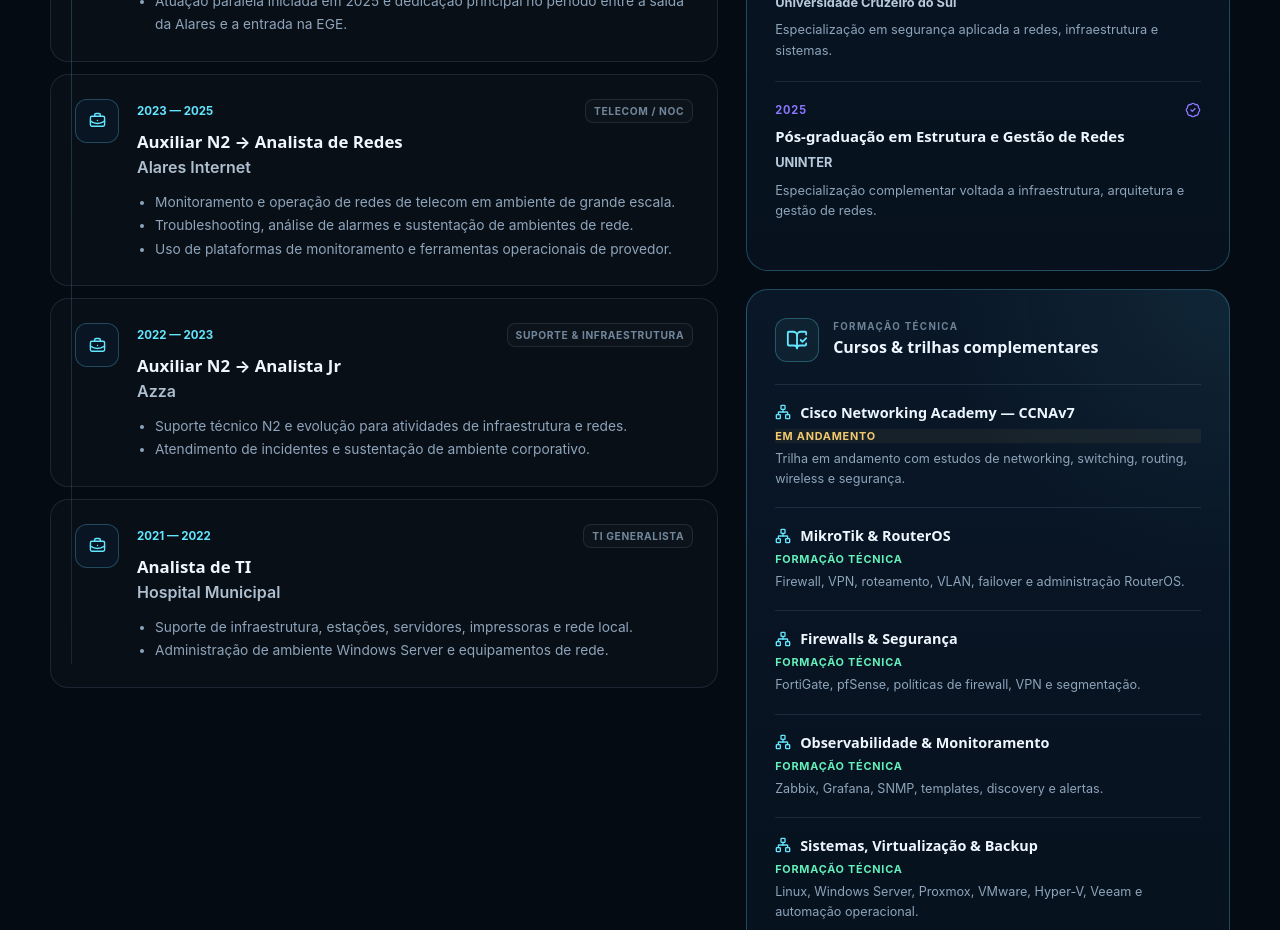
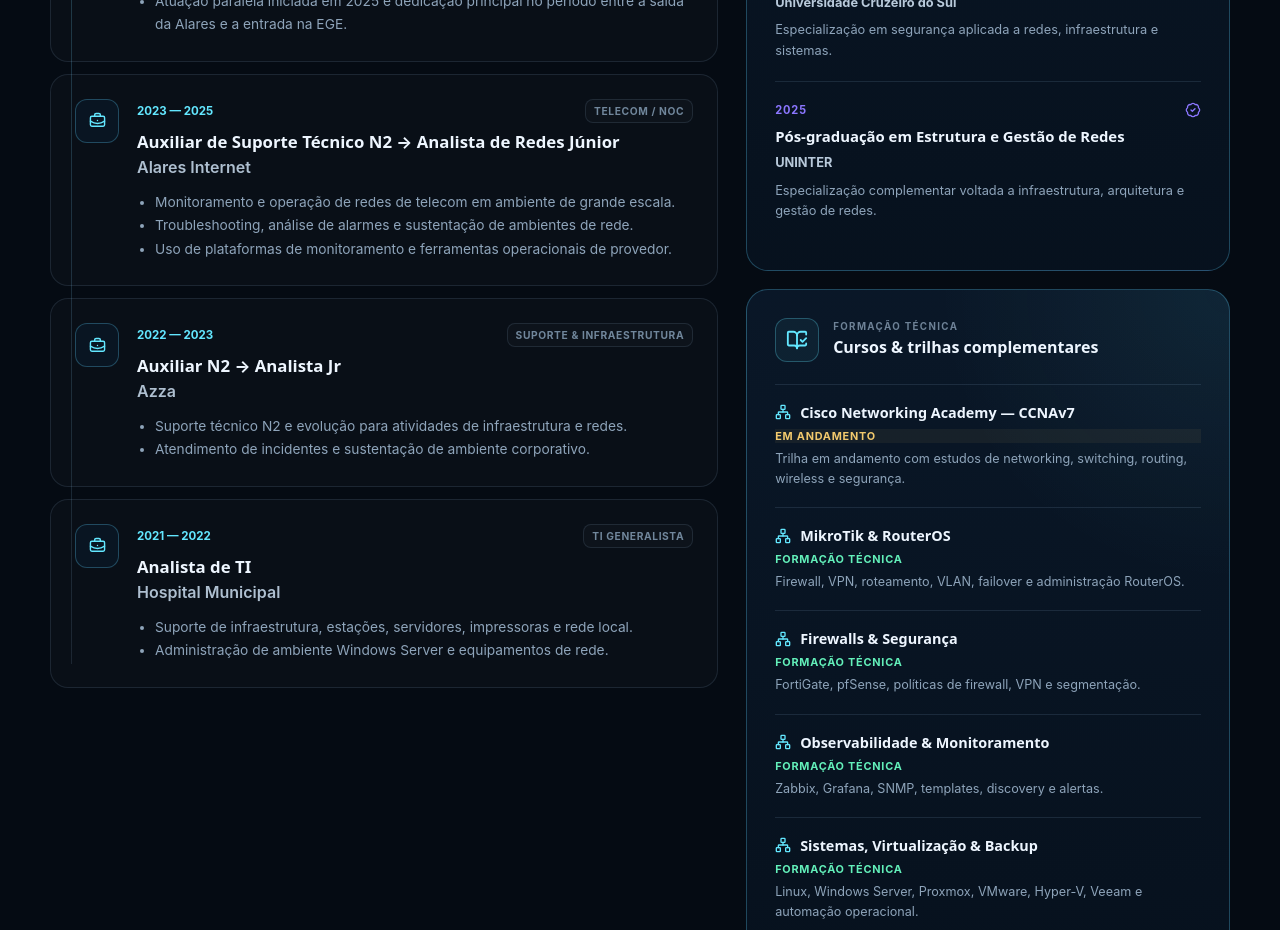
Before and after one commit to SamuelGuigo/portfolio-samuel, a React (Vite) app: page / in a window 1280 px wide. Shown: the part 4020-4950 px from the top of the page. Built offline with nearby package versions, Linux system fonts and the light colour scheme.

Commit message:
fix: corrige cargos da Alares

```diff
--- a/src/data/experience.js
+++ b/src/data/experience.js
@@ -24,7 +24,7 @@
   },
   {
     period: "2023 — 2025",
-    role: "Auxiliar N2 → Analista de Redes",
+    role: "Auxiliar de Suporte Técnico N2 → Analista de Redes Júnior",
     company: "Alares Internet",
     type: "Telecom / NOC",
     bullets: [
```
